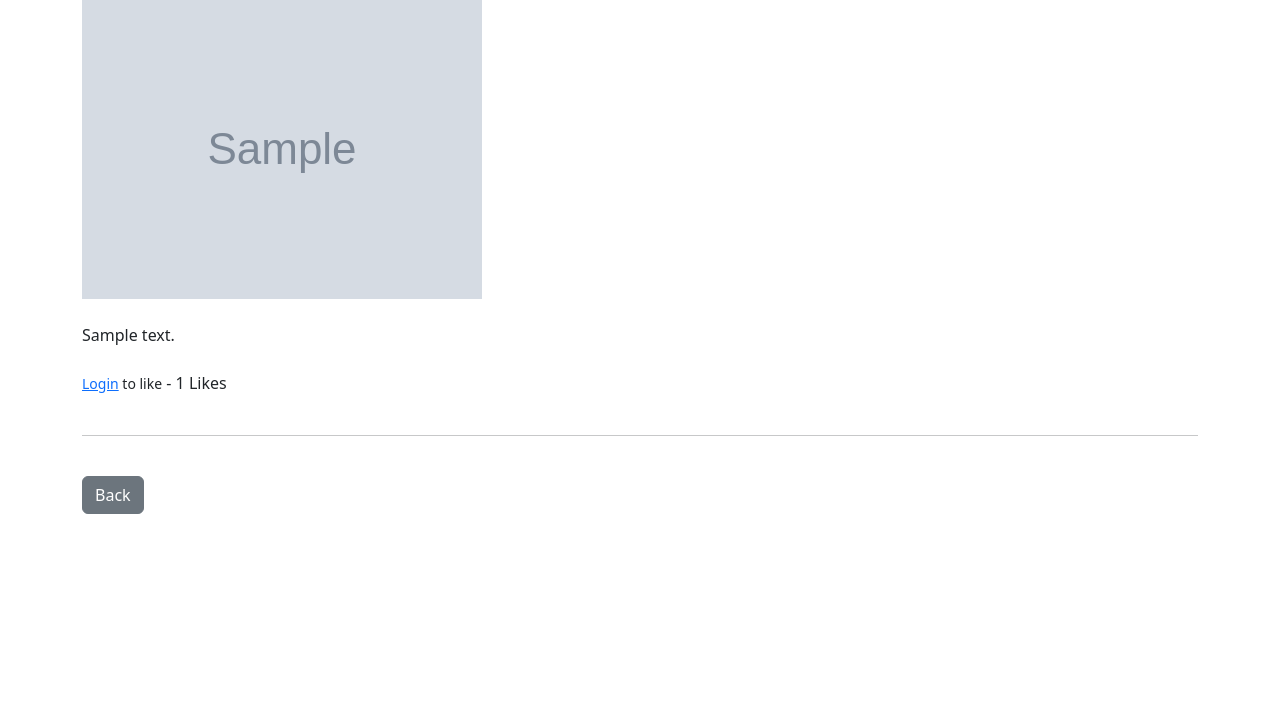
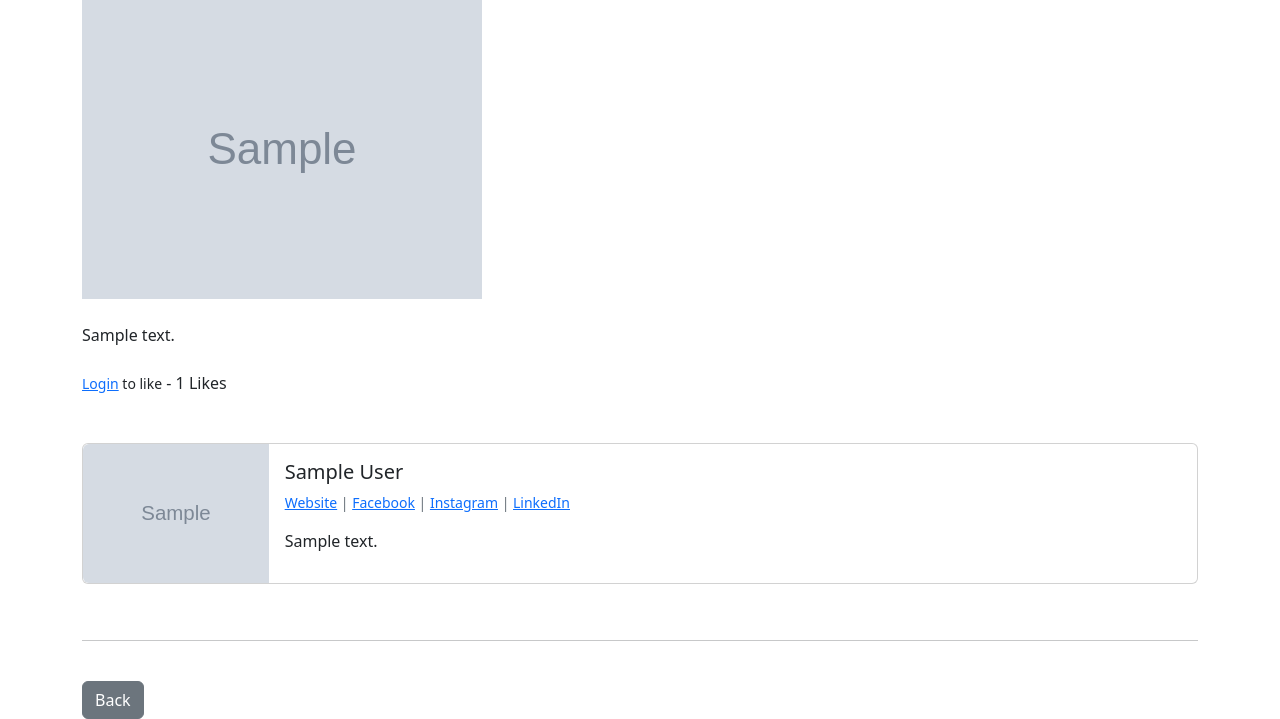
Before and after one commit to b0bbobovich/Boboblog, a Django app: page /article/1/ in a window 1280 px wide. Shown: the part 266-985 px from the top of the page. Before the commit the page ends 780 px from the top, so only its background shows below. Run offline with Django 4.2, Linux system fonts and the light colour scheme; tables that the repository leaves empty hold one stand-in row (values such as "Sample post"); grey boxes marked "Sample" are stand-in pictures; some libraries are stand-ins or nearby versions.

Commit message:
user profile under the post added

```diff
--- a/main_app/admin.py
+++ b/main_app/admin.py
@@ -1,5 +1,7 @@
 from django.contrib import admin
 from . import models
 
+
 admin.site.register(models.Post)
 admin.site.register(models.Category)
+admin.site.register(models.UserProfile)
--- a/main_app/models.py
+++ b/main_app/models.py
@@ -33,3 +33,17 @@ class Category(models.Model):
 
     def get_absolute_url(self):
         return reverse('home')
+
+class UserProfile(models.Model):
+    user = models.OneToOneField(User, null=True, on_delete=models.CASCADE)
+    bio = models.TextField()
+    profile_pics = models.ImageField(null=True, blank=True, upload_to='images/profile/')
+    website_url = models.CharField(max_length=255, null=True, blank=True)
+    facebook_url = models.CharField(max_length=255, null=True, blank=True)
+    instagram_url = models.CharField(max_length=255, null=True, blank=True)
+    linkedin_url = models.CharField(max_length=255, null=True, blank=True)
+
+
+
+    def __str__(self):
+        return str(self.user)
--- a/main_app/templates/article_details.html
+++ b/main_app/templates/article_details.html
@@ -67,7 +67,43 @@
         <small><a href="{% url 'login' %}">Login</a> to like</small> - {{ total_likes }} Likes
     {% endif %}
 
-    <br/><br/>
+    <br/><br/><br/>
+    <div class="card mb-3">
+      <div class="row g-0">
+        <div class="col-md-2">
+          <img src="{{post.author.userprofile.profile_pics.url}}" class="img-fluid rounded-start">
+        </div>
+        <div class="col-md-10">
+          <div class="card-body">
+            <h5 class="card-title">
+              {{ post.author.first_name }}
+              {{ post.author.last_name }}
+            </h5>
+
+            <p class="small text-muted">
+                {% if post.author.userprofile.website_url %}
+                    <a href="{{ post.author.userprofile.website_url }}">Website</a>
+                {% endif %}
+
+                {% if post.author.userprofile.facebook_url %}
+                    | <a href="{{ post.author.userprofile.facebook_url }}">Facebook</a>
+                {% endif %}
+
+                {% if post.author.userprofile.instagram_url %}
+                    | <a href="{{ post.author.userprofile.instagram_url }}">Instagram</a>
+                {% endif %}
+
+                {% if post.author.userprofile.linkedin_url %}
+                    | <a href="{{ post.author.userprofile.linkedin_url }}">LinkedIn</a>
+                {% endif %}
+
+            </p>
+            <p class="card-text">{{ post.author.userprofile.bio }}</p>
+          </div>
+        </div>
+      </div>
+    </div>
+    <br/>
     <hr>
     <br/>
     <a href="{% url 'home' %}" class="btn btn-secondary">Back</a>
--- a/members_app/templates/registration/edit_profile.html
+++ b/members_app/templates/registration/edit_profile.html
@@ -8,6 +8,10 @@
 
 <h1>Edit Profile</h1>
 <br/><br/>
+
+{{ user.userprofile.bio }}
+<br/><br/>
+
 <div class="form-group">
     <form method="POST">
         {% csrf_token %}
```
